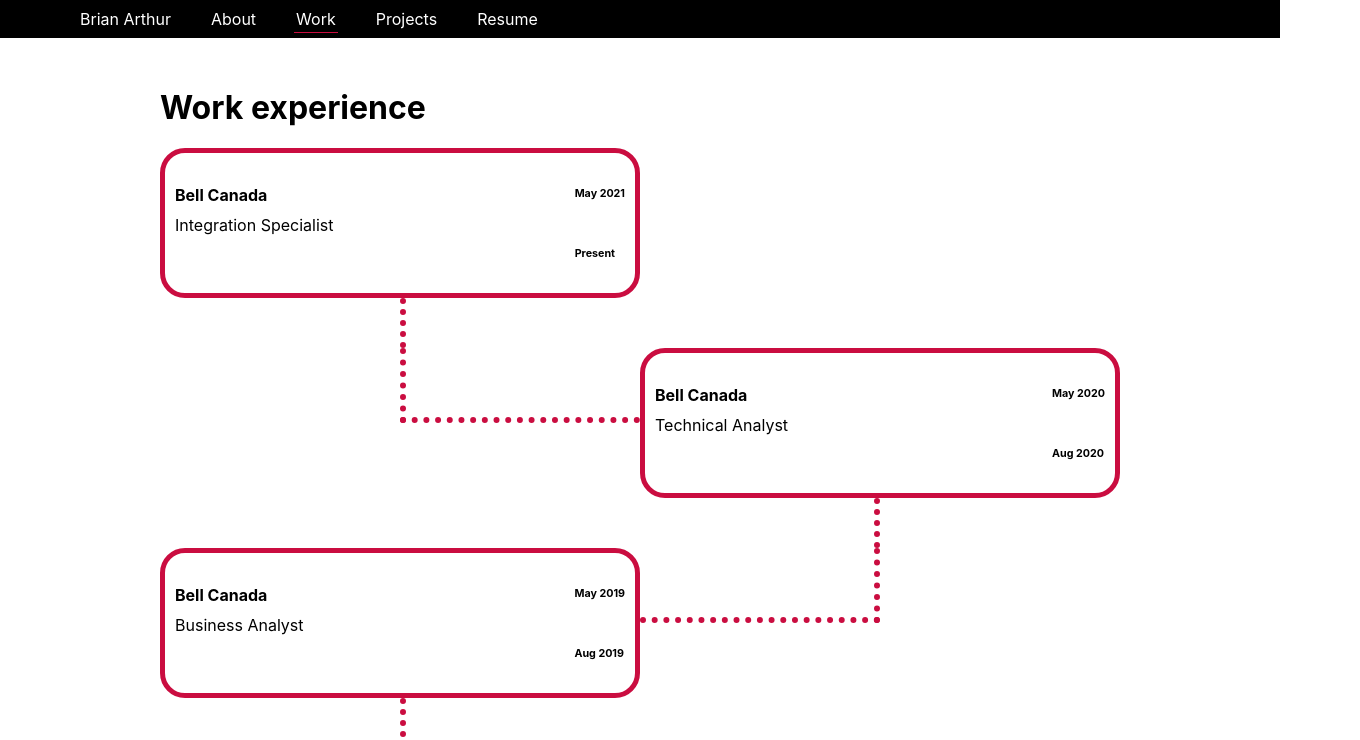
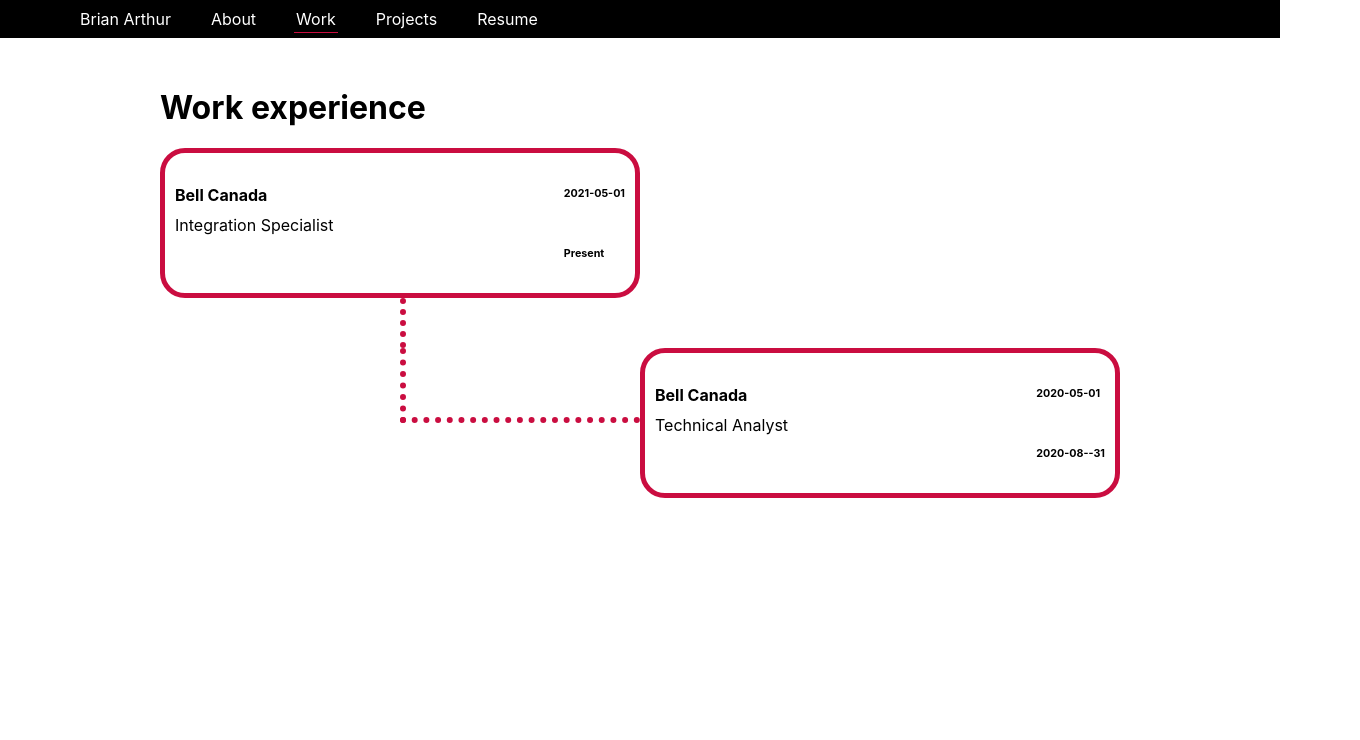
Before and after one commit to brianarthur/portfolio, a Next.js app: page /work in a window 1280 px wide. Shown: the top 740 px of the page, 1360 px wide, since content can reach past the window. Built offline with nearby package versions, Linux system fonts and the light colour scheme.

Commit message:
getStaticProps for work experience from markdown files

```diff
--- /dev/null
+++ b/content/work/integration-specialist.md
@@ -0,0 +1,13 @@
+---
+title: 'Bell Canada'
+description: 'Integration Specialist'
+startDate: '2021-05-01'
+endDate: 'Present'
+---
+
+Next.js has two forms of pre-rendering: **Static Generation** and **Server-side Rendering**. The difference is in **when** it generates the HTML for a page.
+
+- **Static Generation** is the pre-rendering method that generates the HTML at **build time**. The pre-rendered HTML is then _reused_ on each request.
+- **Server-side Rendering** is the pre-rendering method that generates the HTML on **each request**.
+
+Importantly, Next.js lets you **choose** which pre-rendering form to use for each page. You can create a "hybrid" Next.js app by using Static Generation for most pages and using Server-side Rendering for others.
--- /dev/null
+++ b/content/work/technical-analyst.md
@@ -0,0 +1,13 @@
+---
+title: 'Bell Canada'
+description: 'Technical Analyst'
+startDate: '2020-05-01'
+endDate: '2020-08--31'
+---
+
+Next.js has two forms of pre-rendering: **Static Generation** and **Server-side Rendering**. The difference is in **when** it generates the HTML for a page.
+
+- **Static Generation** is the pre-rendering method that generates the HTML at **build time**. The pre-rendered HTML is then _reused_ on each request.
+- **Server-side Rendering** is the pre-rendering method that generates the HTML on **each request**.
+
+Importantly, Next.js lets you **choose** which pre-rendering form to use for each page. You can create a "hybrid" Next.js app by using Static Generation for most pages and using Server-side Rendering for others.
--- a/package.json
+++ b/package.json
@@ -8,6 +8,7 @@
     "start": "next start"
   },
   "dependencies": {
+    "gray-matter": "^4.0.3",
     "next": "10.2.2",
     "react": "17.0.2",
     "react-dom": "17.0.2",
--- a/src/components/list.jsx
+++ b/src/components/experienceTimeline.jsx
@@ -1,18 +1,12 @@
 import React from 'react';
 import Link from 'next/link';
-import styles from '../styles/list.module.css';
+import styles from '../styles/experience-timeline.module.css';
 
-const ExperienceTimeline = () => {
-    const list = [
-        {link: 'bell1', title: 'Bell Canada', description: 'Integration Specialist', startDate: 'May 2021', endDate: 'Present'},
-        {link: 'bell2', title: 'Bell Canada', description: 'Technical Analyst', startDate: 'May 2020', endDate: 'Aug 2020'},
-        {link: 'bell3', title: 'Bell Canada', description: 'Business Analyst', startDate: 'May 2019', endDate: 'Aug 2019'},
-        {link: 'zetatango',title: 'ZetaTango', description: 'Quality Assurance Analyst', startDate: 'Jul 2018', endDate: 'Aug 2018'},
-    ];
+const ExperienceTimeline = ({ work }) => {
 
     return (
         <>
-            {list.map((data, i) => <TimelineItem data={data} left={i % 2 === 0} lastItem={list.length === i + 1} />)}
+            {work.map((data, i) => <TimelineItem key={data.id} data={data} left={i % 2 === 0} lastItem={work.length === i + 1} />)}
         </>
     );
 }
@@ -20,7 +14,7 @@
 
 export const TimelineItem = ({ data, left=true, lastItem=false }) => {
     return (
-        <Link href={`/work/${data.link}`}>
+        <Link href={`/work/${data.id}`}>
             <a className={left ? styles.card : styles.card + ' ' + styles.cardRight}>
                 <div>
                     <div className={styles.cardItem}>
--- /dev/null
+++ b/src/lib/content.js
@@ -0,0 +1,40 @@
+import fs from 'fs'
+import path from 'path'
+import matter from 'gray-matter'
+
+const contentDirectory = path.join(process.cwd(), 'content');
+
+export function getContentData(dir) {
+    const directory = path.join(contentDirectory, dir);
+    const fileNames = fs.readdirSync(directory);
+    const data = fileNames.map(fileName => {
+        const id = fileName.replace(/\.md$/, '');
+
+        const filePath = path.join(directory, fileName);
+        const fileContents = fs.readFileSync(filePath, 'utf8');
+        const matterResult = matter(fileContents);
+
+        return {
+            id,
+            ...matterResult.data
+        }
+    });
+    // sort by date
+    return data.sort((a, b) => {
+        let aStartDate = new Date(a.startDate);
+        let bStartDate = new Date(b.startDate);
+
+        if (a.endDate === 'Present' && b.endDate === 'Present') {
+            if (aStartDate < bStartDate) return 1;
+            else return -1;
+        }
+        else if (a.endDate === 'Present') return -1;
+        else if (b.endDate === 'Present') return 1;
+        else {
+            let aEndDate = new Date(a.endDate);
+            let bEndDate = new Date(b.endDate);
+            if (aEndDate < bEndDate) return 1;
+            else return -1;
+        }
+    });
+}
--- a/src/pages/work/index.jsx
+++ b/src/pages/work/index.jsx
@@ -1,16 +1,27 @@
 import Head from 'next/head'
 import Image from 'next/image'
 import styles from '../../styles/home.module.css'
-import List from '../../components/list';
+import ExperienceTimeline from '../../components/experienceTimeline';
 
 import Layout from '../../components/Layout';
 
-export default function Home() {
+import { getContentData } from '../../lib/content'
+
+export default function Home({ work }) {
 	return (
 		<Layout page="work">
             <h1>Work experience</h1>
 
-            <List />
+            <ExperienceTimeline work={work} />
 		</Layout>
 	);
 }
+
+export async function getStaticProps() {
+    const work = getContentData('work')
+    return {
+        props: {
+            work
+        }
+    }
+}
```
Also changed, not shown: src/styles/experience-timeline.module.css (renamed from src/styles/list.module.css), 1 other file (tests, documents, lock files or other folders).
